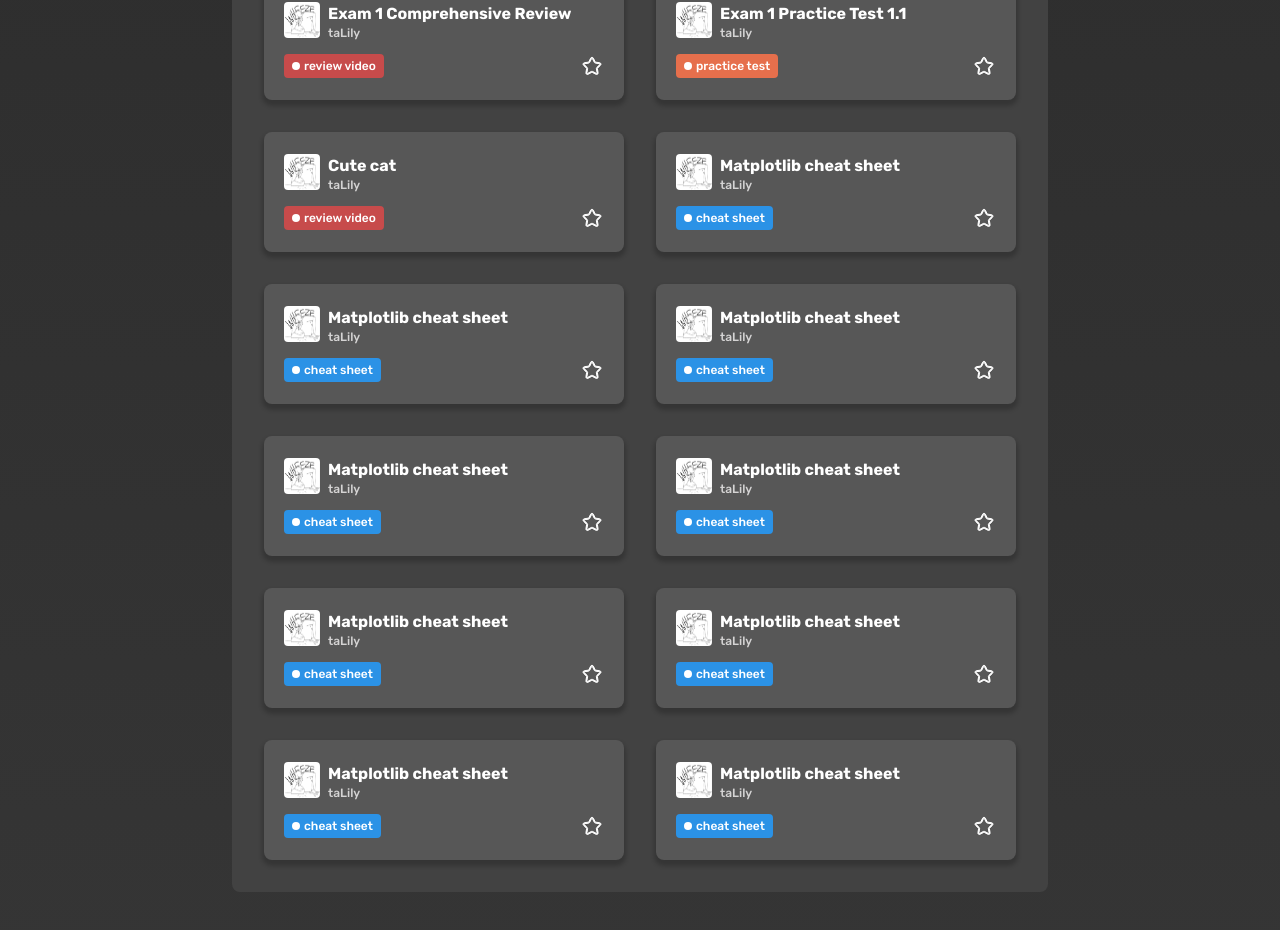
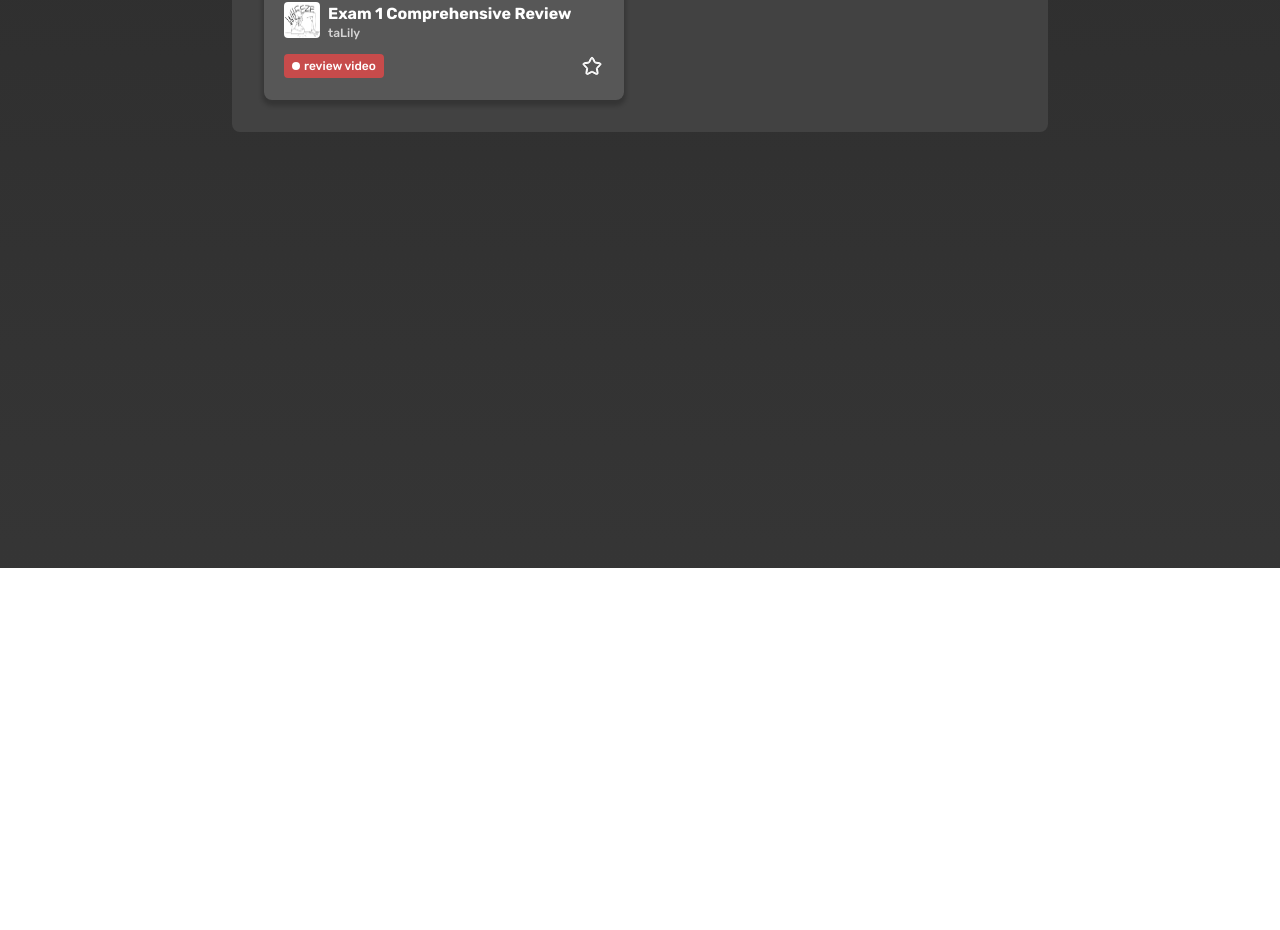
Before and after one commit to WarrenWu4/engr102-website, a React (Vite) app: page /review in a window 1280 px wide. Shown: the part 232-1162 px from the top of the page. After the commit the page ends 800 px from the top, so only its background shows below. Built offline with nearby package versions, Linux system fonts and the light colour scheme.

Commit message:
i really need to finish this shit

```diff
--- a/src/components/HomePage.jsx
+++ b/src/components/HomePage.jsx
@@ -29,31 +29,6 @@ export default function HomePage() {
             </div>
 
             <div className="w-full rounded-[0.8rem] bg-neutral-800 p-[3.2rem] mt-[12rem] grid grid-cols-2 gap-[4.8rem]">
-
-                <FAQCard
-                    question="How is the course structured?"
-                    answer="Lorem ipsum dolor sit amet consectetur. Ultrices ipsum consectetur elit mauris commodo curabitur. Aliquam eleifend pellentesque mauris sed pretium magna. Orci tristique et sit condimentum condimentum tortor. Viverra ullamcorper"
-                />
-
-                <FAQCard
-                    question="How is the course structured?"
-                    answer="Lorem ipsum dolor sit amet consectetur. Ultrices ipsum consectetur elit mauris commodo curabitur. Aliquam eleifend pellentesque mauris sed pretium magna. Orci tristique et sit condimentum condimentum tortor. Viverra ullamcorper"
-                />
-
-                <FAQCard
-                    question="How is the course structured?"
-                    answer="Lorem ipsum dolor sit amet consectetur. Ultrices ipsum consectetur elit mauris commodo curabitur. Aliquam eleifend pellentesque mauris sed pretium magna. Orci tristique et sit condimentum condimentum tortor. Viverra ullamcorper"
-                />
-
-                <FAQCard
-                    question="How is the course structured?"
-                    answer="Lorem ipsum dolor sit amet consectetur. Ultrices ipsum consectetur elit mauris commodo curabitur. Aliquam eleifend pellentesque mauris sed pretium magna. Orci tristique et sit condimentum condimentum tortor. Viverra ullamcorper"
-                />
-
-                <FAQCard
-                    question="How is the course structured?"
-                    answer="Lorem ipsum dolor sit amet consectetur. Ultrices ipsum consectetur elit mauris commodo curabitur. Aliquam eleifend pellentesque mauris sed pretium magna. Orci tristique et sit condimentum condimentum tortor. Viverra ullamcorper"
-                />
 
                 <FAQCard
                     question="How is the course structured?"
--- a/src/components/ReviewPage.jsx
+++ b/src/components/ReviewPage.jsx
@@ -27,17 +27,6 @@ export default function ReviewPage() {
                 <div className="w-[10.8rem] h-[3.6rem] rounded-t-[0.8rem] bg-neutral-800 left-0 top-[-3.6rem] absolute flex justify-center items-center font-medium text-neutral-100 text-h8"></div>
 
                 <ReviewCard tag={{"color": "red", "text":"review video"}} link={"/"} ta={{"name":"taLily", "profile":"/ta_profile/lily_tang.png"}} title={"Exam 1 Comprehensive Review"}/>
-                <ReviewCard tag={{"color": "orange", "text":"practice test"}} link={"/"} ta={{"name":"taLily", "profile":"/ta_profile/lily_tang.png"}} title={"Exam 1 Practice Test 1.1"}/>
-                <ReviewCard tag={{"color": "red", "text":"review video"}} link={"/"} ta={{"name":"taLily", "profile":"/ta_profile/lily_tang.png"}} title={"Cute cat"}/>
-                <ReviewCard tag={{"color": "blue", "text":"cheat sheet"}} link={"/"} ta={{"name":"taLily", "profile":"/ta_profile/lily_tang.png"}} title={"Matplotlib cheat sheet"}/>
-                <ReviewCard tag={{"color": "blue", "text":"cheat sheet"}} link={"/"} ta={{"name":"taLily", "profile":"/ta_profile/lily_tang.png"}} title={"Matplotlib cheat sheet"}/>
-                <ReviewCard tag={{"color": "blue", "text":"cheat sheet"}} link={"/"} ta={{"name":"taLily", "profile":"/ta_profile/lily_tang.png"}} title={"Matplotlib cheat sheet"}/>
-                <ReviewCard tag={{"color": "blue", "text":"cheat sheet"}} link={"/"} ta={{"name":"taLily", "profile":"/ta_profile/lily_tang.png"}} title={"Matplotlib cheat sheet"}/>
-                <ReviewCard tag={{"color": "blue", "text":"cheat sheet"}} link={"/"} ta={{"name":"taLily", "profile":"/ta_profile/lily_tang.png"}} title={"Matplotlib cheat sheet"}/>
-                <ReviewCard tag={{"color": "blue", "text":"cheat sheet"}} link={"/"} ta={{"name":"taLily", "profile":"/ta_profile/lily_tang.png"}} title={"Matplotlib cheat sheet"}/>
-                <ReviewCard tag={{"color": "blue", "text":"cheat sheet"}} link={"/"} ta={{"name":"taLily", "profile":"/ta_profile/lily_tang.png"}} title={"Matplotlib cheat sheet"}/>
-                <ReviewCard tag={{"color": "blue", "text":"cheat sheet"}} link={"/"} ta={{"name":"taLily", "profile":"/ta_profile/lily_tang.png"}} title={"Matplotlib cheat sheet"}/>
-                <ReviewCard tag={{"color": "blue", "text":"cheat sheet"}} link={"/"} ta={{"name":"taLily", "profile":"/ta_profile/lily_tang.png"}} title={"Matplotlib cheat sheet"}/>
 
             </div>
 
```
